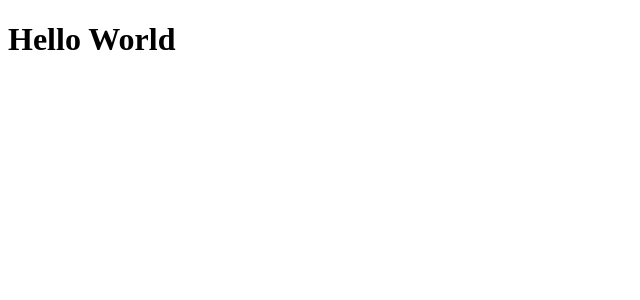
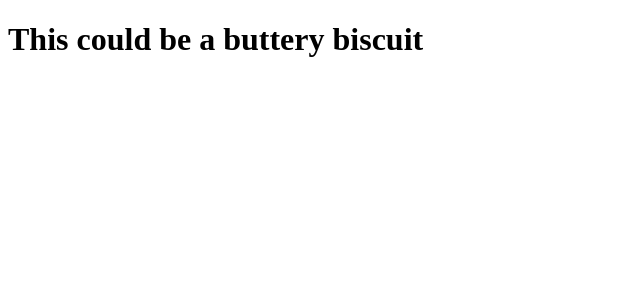
Before and after one commit to cmmerritt/random-color-gen, a React app: page / in a window 1280 px wide. Shown: the top 300 px of the page, without its empty margins (0-640 px from the left). Built offline with nearby package versions, Linux system fonts and the light colour scheme.

Commit message:
create ColorRandomizer container

```diff
--- a/src/components/app/App.jsx
+++ b/src/components/app/App.jsx
@@ -1,5 +1,6 @@
 import React from 'react';
+import ColorRandomizer from '../../containers/ColorRandomizer';
 
 export default function App() {
-  return <h1>Hello World</h1>;
+  return <ColorRandomizer />;
 }
--- /dev/null
+++ b/src/containers/ColorRandomizer.jsx
@@ -0,0 +1,7 @@
+import React, { Component } from 'react';
+
+export default class ColorRandomizer extends Component {
+  render() {
+    return <h1>This could be a buttery biscuit</h1>;
+  }
+}
```
